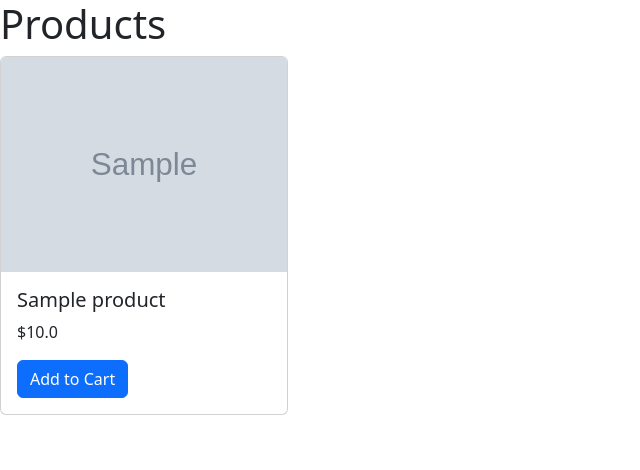
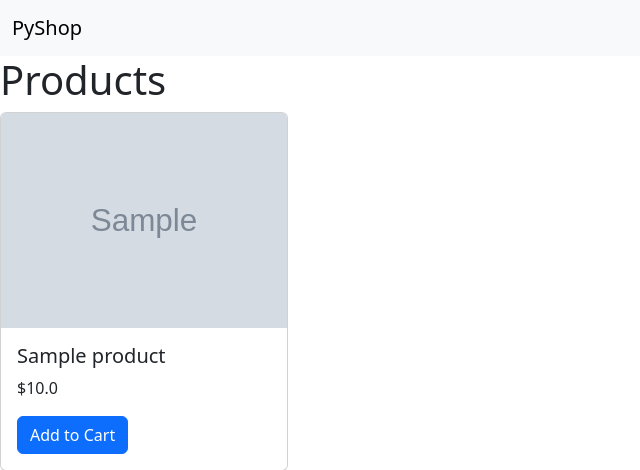
Before and after one commit to CarlosWendling/PyShop, a Django app: page /products/ in a window 1280 px wide. Shown: the top 470 px of the page, without its empty margins (0-640 px from the left). Run offline with Django 3.2, Linux system fonts and the light colour scheme; tables that the repository leaves empty hold one stand-in row (values such as "Sample post"); grey boxes marked "Sample" are stand-in pictures.

Commit message:
added nav bar

```diff
--- a/products/templates/base.html
+++ b/products/templates/base.html
@@ -7,6 +7,11 @@
     <link href="https://cdn.jsdelivr.net/npm/bootstrap@5.3.3/dist/css/bootstrap.min.css" rel="stylesheet" integrity="sha384-QWTKZyjpPEjISv5WaRU9OFeRpok6YctnYmDr5pNlyT2bRjXh0JMhjY6hW+ALEwIH" crossorigin="anonymous">
   </head>
   <body>
+    <nav class="navbar bg-body-tertiary">
+        <div class="container-fluid">
+            <a class="navbar-brand" href="#">PyShop</a>
+        </div>
+    </nav>
     {% block content %}
     {% endblock %}
 
```
